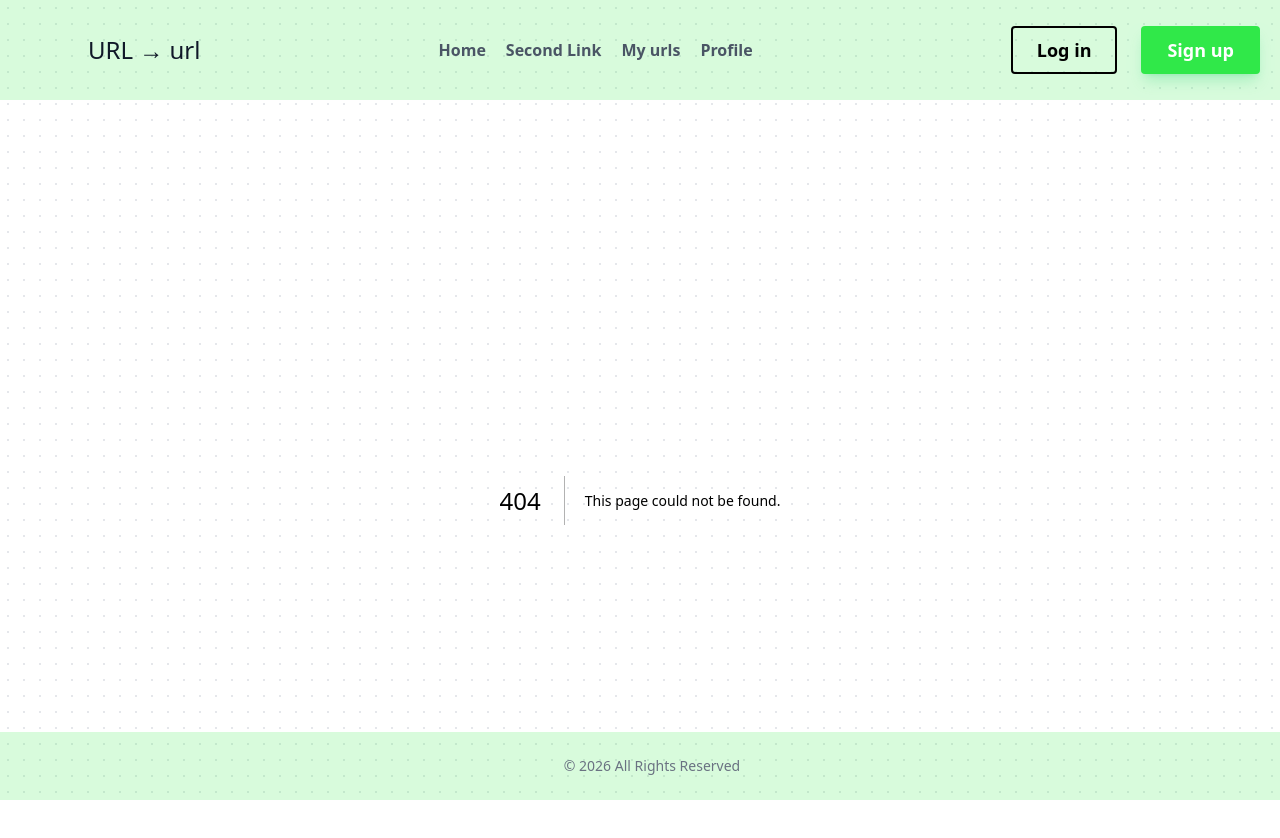
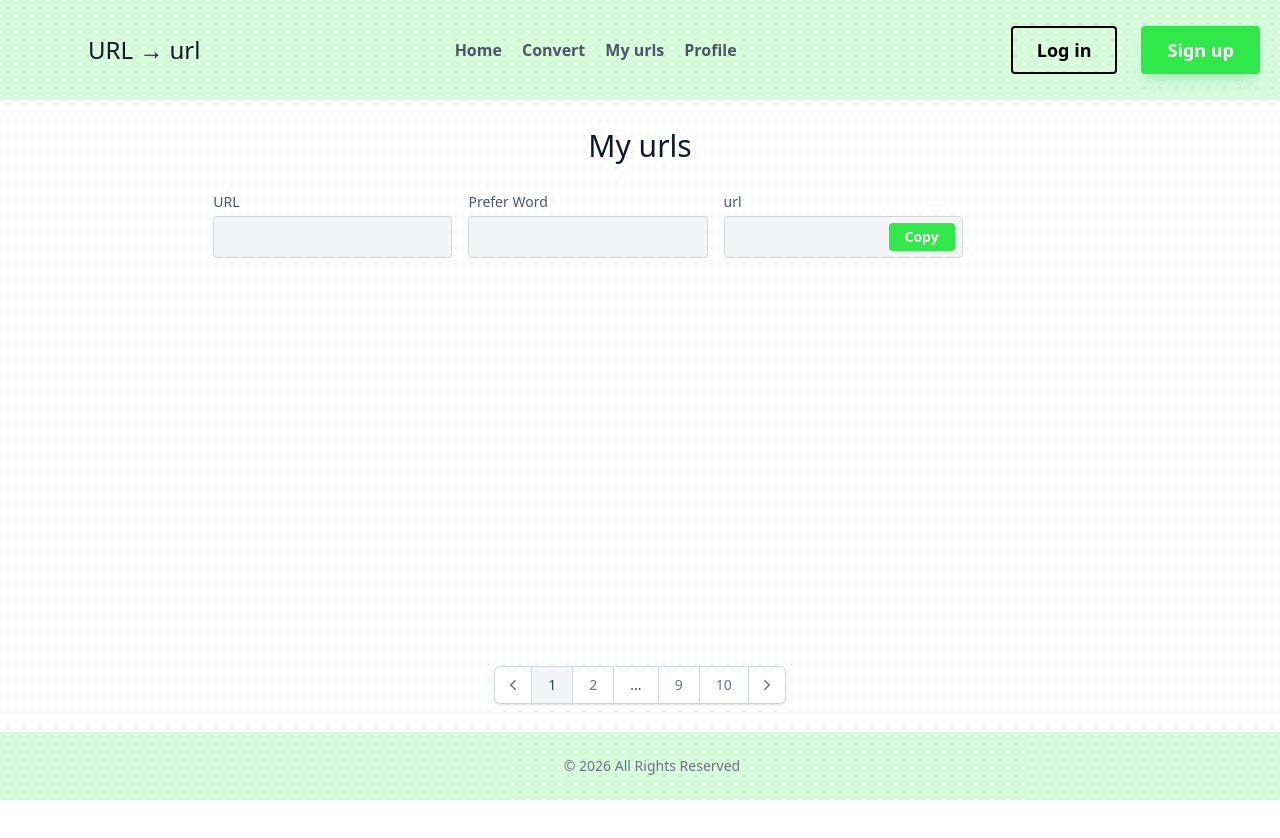
Before and after one commit to m-umer-iqbal/P24-Next-URL-to-url-Converter, a Next.js app: page /myurls in a window 1280 px wide. Before the commit this address had no page. Shown: the top 838 px of the page. After the commit the page ends 800 px from the top, so only its background shows below. Built offline with nearby package versions, Linux system fonts and the light colour scheme.

Commit message:
Add My URLs and Profile pages, enhance layout with new styles, and update header and footer for improved navigation

```diff
--- a/app/layout.js
+++ b/app/layout.js
@@ -20,13 +20,15 @@ export const metadata = {
 
 export default function RootLayout({ children }) {
   return (
-    <html lang="en">
+    <html lang="en" className="h-full overflow-hidden">
       <body
-        className={`${geistSans.variable} ${geistMono.variable} antialiased`}
+        className={`${geistSans.variable} ${geistMono.variable} antialiased h-full flex flex-col overflow-hidden`}
       >
         <div className="absolute inset-0 -z-10 h-full w-full bg-white bg-[radial-gradient(#e5e7eb_1px,transparent_1px)] bg-size-[16px_16px]"></div>
         <Header />
-        {children}
+        <main className="flex-1 overflow-y-auto pt-24 pb-16 flex flex-col">
+          {children}
+        </main>
         <Footer />
         <script src="https://cdn.lordicon.com/lordicon.js"></script>
       </body>
--- /dev/null
+++ b/app/myurls/page.js
@@ -0,0 +1,88 @@
+import React from 'react'
+
+const MyUrls = () => {
+    return (
+        <section className="text-gray-600 body-font flex flex-col justify-between min-h-full py-8">
+            <div className="">
+                <div className="flex flex-col text-center w-full mb-6">
+                    <h1 className="sm:text-3xl text-2xl font-medium title-font text-gray-900">My urls</h1>
+                </div>
+                <div className="flex lg:w-2/3 w-full sm:flex-row flex-col mx-auto px-8 sm:space-x-4 sm:space-y-0 space-y-4 sm:px-0 items-end">
+                    <div className="relative grow w-full">
+                        <label htmlFor="URL" className="leading-7 text-sm text-gray-600">URL</label>
+                        <input disabled type="text" id="URL" name="URL" className="w-full bg-gray-100 bg-opacity-50 rounded border border-gray-300 focus:border-green-500 focus:bg-transparent focus:ring-2 focus:ring-green-200 text-base outline-none text-gray-700 py-1 px-3 leading-8 transition-colors duration-200 ease-in-out" />
+                    </div>
+                    <div className="relative grow w-full">
+                        <label htmlFor="Prefer-Word" className="leading-7 text-sm text-gray-600">Prefer Word</label>
+                        <input disabled type="text" id="Prefer-Word" name="Prefer Word" className="w-full bg-gray-100 bg-opacity-50 rounded border border-gray-300 focus:border-green-500 focus:bg-transparent focus:ring-2 focus:ring-green-200 text-base outline-none text-gray-700 py-1 px-3 leading-8 transition-colors duration-200 ease-in-out" />
+                    </div>
+                    <div className="relative grow w-full">
+                        <label htmlFor="url" className="leading-7 text-sm text-gray-600">url</label>
+                        <div className="relative">
+                            <input disabled type="text" id="url" name="url" className="w-full bg-gray-100 bg-opacity-50 rounded border border-gray-300 focus:border-green-500 focus:bg-transparent focus:ring-2 focus:ring-green-200 text-base outline-none text-gray-700 py-1 px-3 leading-8 transition-colors duration-200 ease-in-out" />
+                            <button className="absolute right-2 top-1/2 transform -translate-y-1/2 text-white bg-[#30e849] border-0 py-1 px-4 focus:outline-none hover:bg-black rounded text-sm cursor-pointer transition-all duration-300 ease-in-out font-semibold">
+                                Copy
+                            </button>
+                        </div>
+                    </div>
+                    <div className="flex gap-2 justify-center items-center">
+                        <lord-icon
+                            src="https://cdn.lordicon.com/exymduqj.json"
+                            trigger="hover"
+                            state="hover-line"
+                            colors="primary:#121331,secondary:#30e849"
+                            style={{ "width": 40, "height": 40, "cursor": "pointer" }}>
+                        </lord-icon>
+                        <lord-icon
+                            src="https://cdn.lordicon.com/jzinekkv.json"
+                            trigger="morph"
+                            state="morph-trash-in"
+                            colors="primary:#121331,secondary:#30e849"
+                            style={{ "width": 40, "height": 40, "cursor": "pointer" }}>
+                        </lord-icon>
+                    </div>
+                </div>
+            </div>
+
+            <div className="flex justify-center">
+                <nav aria-label="Pagination">
+                    <ul className="inline-flex items-center -space-x-px rounded-md text-sm shadow-sm">
+                        <li>
+                            <a href="#" className="inline-flex items-center rounded-l-md border border-gray-300 bg-white px-2 py-2 font-medium text-gray-500 hover:bg-gray-50">
+                                <span className="sr-only">Previous</span>
+                                <svg className="h-5 w-5" xmlns="http://www.w3.org/2000/svg" viewBox="0 0 20 20" fill="currentColor" aria-hidden="true">
+                                    <path fillRule="evenodd" d="M12.79 5.23a.75.75 0 01-.02 1.06L8.832 10l3.938 3.71a.75.75 0 11-1.04 1.08l-4.5-4.25a.75.75 0 010-1.08l4.5-4.25a.75.75 0 011.06.02z" clipRule="evenodd" />
+                                </svg>
+                            </a>
+                        </li>
+                        <li>
+                            <a href="#" aria-current="page" className="z-10 inline-flex items-center border border-gray-300 bg-gray-100 px-4 py-2 font-medium text-gray-700">1 </a>
+                        </li>
+                        <li>
+                            <a href="#" className="inline-flex items-center border border-gray-300 bg-white px-4 py-2 text-gray-500 hover:bg-gray-50">2 </a>
+                        </li>
+                        <li>
+                            <span className="inline-flex items-center border border-gray-300 bg-white px-4 py-2 text-gray-700">... </span>
+                        </li>
+                        <li>
+                            <a href="#" className="inline-flex items-center border border-gray-300 bg-white px-4 py-2 text-gray-500 hover:bg-gray-50">9 </a>
+                        </li>
+                        <li>
+                            <a href="#" className="inline-flex items-center border border-gray-300 bg-white px-4 py-2 text-gray-500 hover:bg-gray-50">10 </a>
+                        </li>
+                        <li>
+                            <a href="#" className="inline-flex items-center rounded-r-md border border-gray-300 bg-white px-2 py-2 font-medium text-gray-500 hover:bg-gray-50">
+                                <span className="sr-only">Next</span>
+                                <svg className="h-5 w-5" xmlns="http://www.w3.org/2000/svg" viewBox="0 0 20 20" fill="currentColor" aria-hidden="true">
+                                    <path fillRule="evenodd" d="M7.21 14.77a.75.75 0 01.02-1.06L11.168 10 7.23 6.29a.75.75 0 111.04-1.08l4.5 4.25a.75.75 0 010 1.08l-4.5 4.25a.75.75 0 01-1.06-.02z" clipRule="evenodd" />
+                                </svg>
+                            </a>
+                        </li>
+                    </ul>
+                </nav>
+            </div>
+        </section>
+    )
+}
+
+export default MyUrls
--- /dev/null
+++ b/app/profile/page.js
@@ -0,0 +1,11 @@
+import React from 'react'
+
+const Profile = () => {
+    return (
+        <div>
+
+        </div>
+    )
+}
+
+export default Profile
--- a/components/Footer.js
+++ b/components/Footer.js
@@ -3,7 +3,7 @@ import React from 'react'
 const Footer = () => {
     const year = new Date().getFullYear();
     return (
-        <footer className="text-gray-600 body-font fixed bottom-0 w-full flex justify-center items-center bg-[#30e84930]">
+        <footer className="text-gray-600 body-font fixed bottom-0 w-full flex justify-center items-center bg-[#30e84930] z-50">
             <div className="">
                 <div className="container px-5 py-6 mx-auto flex justify-center items-center sm:flex-row flex-col">
                     <p className="text-sm text-gray-500 sm:ml-6 sm:mt-0 mt-4">&copy; {year} All Rights Reserved</p>
--- a/components/Header.js
+++ b/components/Header.js
@@ -2,7 +2,7 @@ import React from 'react'
 import Link from "next/link"
 const Header = () => {
     return (
-        <header className="text-gray-600 body-font w-full bg-[#30e84930]">
+        <header className="text-gray-600 body-font fixed top-0 w-full bg-[#30e84930] z-50">
             <div className="container mx-auto flex flex-wrap p-5 flex-col md:flex-row items-center">
                 <div className="flex title-font font-medium items-center text-gray-900 mb-4 md:mb-0 cursor-pointer">
                     <lord-icon
@@ -16,9 +16,9 @@ const Header = () => {
                 </div>
                 <nav className="md:ml-auto md:mr-auto flex flex-wrap items-center text-base justify-center">
                     <Link href={"/"} className="mr-5 hover:text-gray-900 font-semibold transition-all duration-300 ease-in-out hover:text-xl cursor-pointer">Home</Link>
-                    <Link href={"#"} className="mr-5 hover:text-gray-900 font-semibold transition-all duration-300 ease-in-out hover:text-xl cursor-pointer">Second Link</Link>
-                    <Link href={"#"} className="mr-5 hover:text-gray-900 font-semibold transition-all duration-300 ease-in-out hover:text-xl cursor-pointer">My urls</Link>
-                    <Link href={"#"} className="mr-5 hover:text-gray-900 font-semibold transition-all duration-300 ease-in-out hover:text-xl cursor-pointer">Profile</Link>
+                    <Link href={"/convert"} className="mr-5 hover:text-gray-900 font-semibold transition-all duration-300 ease-in-out hover:text-xl cursor-pointer">Convert</Link>
+                    <Link href={"/myurls"} className="mr-5 hover:text-gray-900 font-semibold transition-all duration-300 ease-in-out hover:text-xl cursor-pointer">My urls</Link>
+                    <Link href={"/profile"} className="mr-5 hover:text-gray-900 font-semibold transition-all duration-300 ease-in-out hover:text-xl cursor-pointer">Profile</Link>
                 </nav>
                 <div className="flex justify-center items-center gap-2">
                     <Link href={"/login"}>
```
